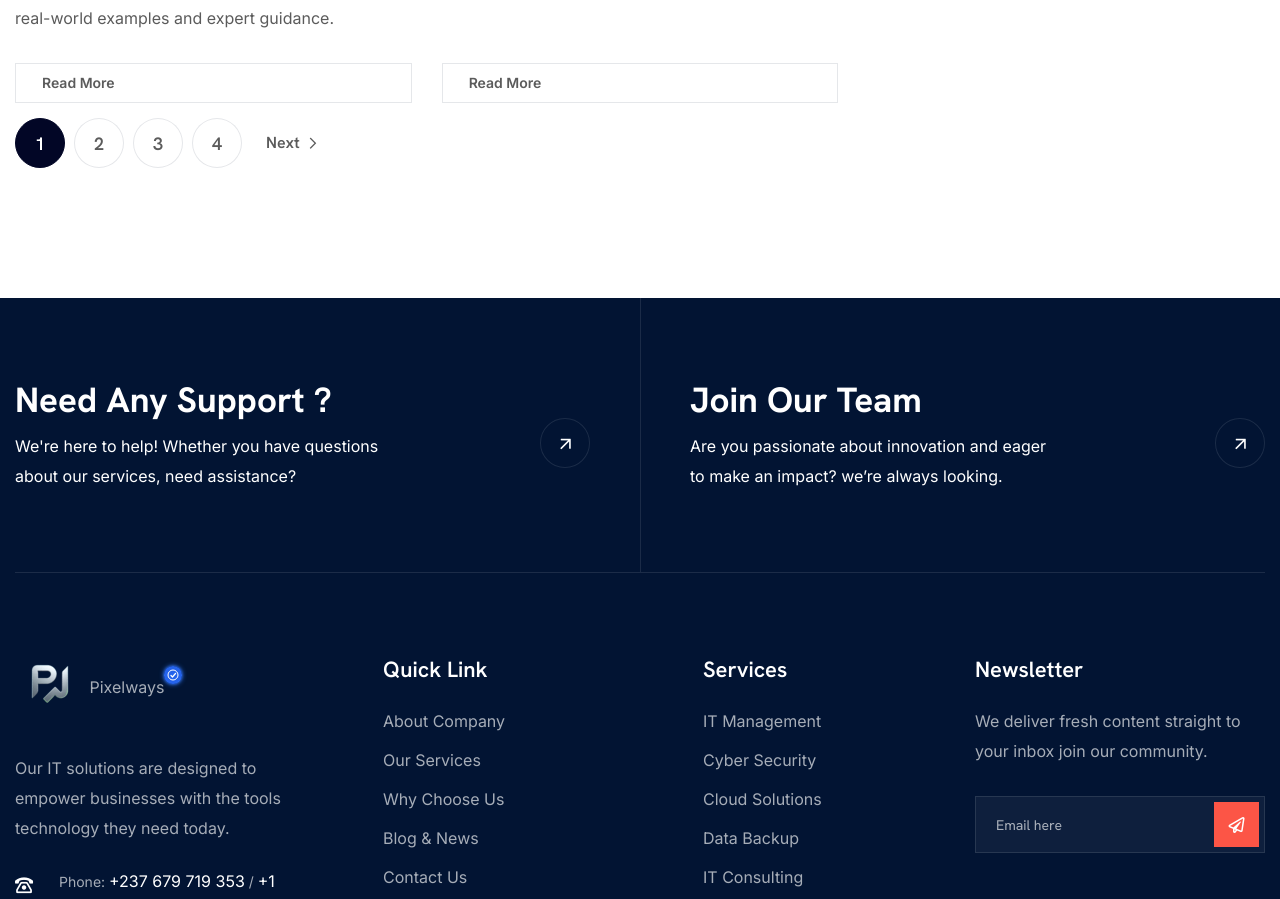
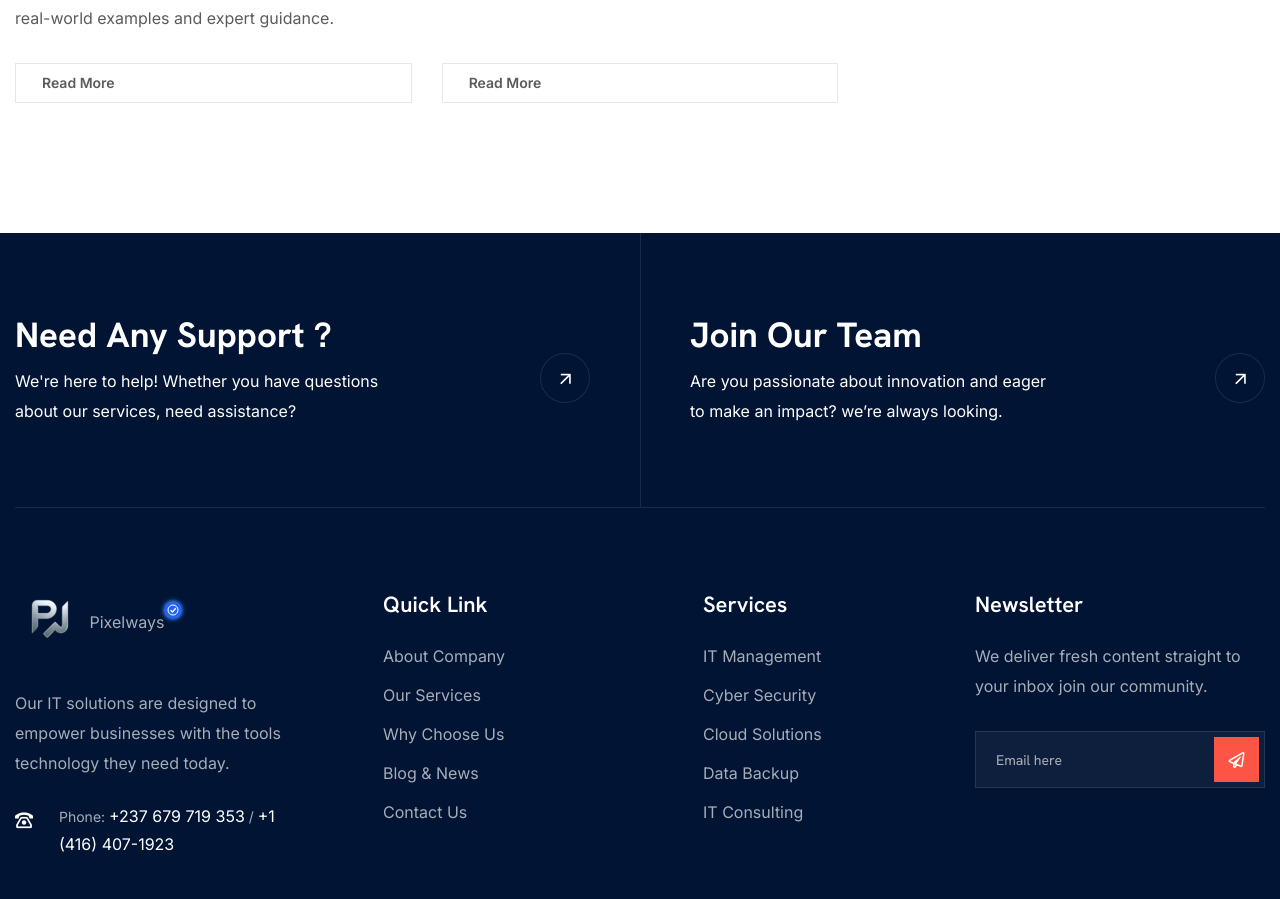
Before and after one commit to pixelways-Inc/pixelways, a Next.js app: page /blog in a window 1280 px wide. Shown: the part 2667-3566 px from the top of the page. Built offline with nearby package versions, Linux system fonts and the light colour scheme.

Commit message:
FEAT: Remove blog page pagination and update blueprint

```diff
--- a/app/blog/page.js
+++ b/app/blog/page.js
@@ -170,39 +170,7 @@ const page = () => {
                 </div>
               </div>
 
-              <ul
-                className="pagination pt-5 flex-wrap"
-                data-aos="fade-up"
-                data-aos-duration={1500}
-                data-aos-offset={50}
-              >
-                <li className="page-item active">
-                  <span className="page-link">
-                    1<span className="sr-only">(current)</span>
-                  </span>
-                </li>
-                <li className="page-item">
-                  <a className="page-link" href="#">
-                    2
-                  </a>
-                </li>
-                <li className="page-item">
-                  <a className="page-link" href="#">
-                    3
-                  </a>
-                </li>
-                <li className="page-item">
-                  <a className="page-link" href="#">
-                    4
-                  </a>
-                </li>
-                <li className="page-item next-item">
-                  <a className="page-link" href="#">
-                    Next <i className="far fa-chevron-right" />
-                  </a>
-                </li>
-              </ul>
-            </div>
+              </div>
             <div className="col-lg-4 col-md-8 col-sm-10 rmt-65">
               <div className="blog-sidebar ms-lg-auto">
                 <div
--- a/app/page.js
+++ b/app/page.js
@@ -23,7 +23,6 @@ const page = () => {
       {/* Hero Section Start */}
       <section
         className="hero-area pt-100 rpt-70 pb-130 rpb-100 rel z-1"
-        style={{ backgroundImage: "url('https://api.a0.dev/assets/image?text=Pixelways+Solution+IT+Consultancy+Digital+Solutions&aspect=16:9&seed=42')" }}
       >
         <div className="container">
           <div className="row align-items-center">
@@ -51,7 +50,7 @@ const page = () => {
                 data-aos-duration={1500}
                 data-aos-offset={50}
               >
-                <img src="https://api.a0.dev/assets/image?text=A vibrant city intersection at golden hour, filled with modern electric rideshare vehicles in motion—sleek sedans, SUVs, and eco-friendly scooters. In the foreground, a diverse group of smiling young professionals and families are boarding and exiting vehicles, some using smartphones to hail rides. A friendly driver waves from an open window. The background features contemporary glass buildings, lush green trees, and digital billboards displaying the RideShare logo. The scene is lively, welcoming, and safe, with warm sunlight casting soft shadows. Realistic details, cinematic lighting, ultra-sharp textures, 8K resolution. Image size: 600x600px.&aspect=1:1&seed=123" alt="Hero" width={600} height={600} />
+                <img src="https://api.a0.dev/assets/image?text=A bustling high-tech corporate campus at golden hour, with sleek glass office towers reflecting the warm sunlight. In the foreground, diverse teams of smiling young professionals collaborate outdoors—some gathered around laptops, others walking and discussing ideas while holding tablets and smartphones. Large interactive digital displays showcase the company’s cutting-edge software solutions, glowing with futuristic UI designs. The background features lush landscaped gardens, autonomous delivery robots, and transparent skybridges connecting the buildings. The atmosphere is innovative, welcoming, and inspiring, with cinematic lighting, ultra-sharp textures, and realistic details. 8K resolution, image size: 600x600px.&aspect=1:1&seed=123" alt="Hero" width={600} height={600} />
               </div>
             </div>
           </div>
```
Also changed, not shown: 2 other files (tests, documents, lock files or other folders).
